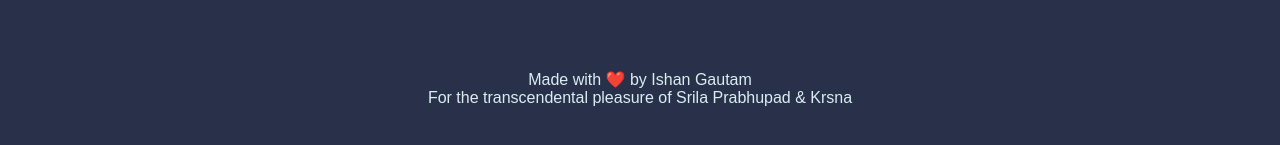
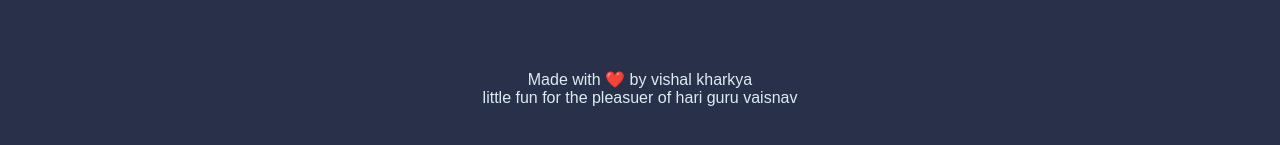
Before and after one commit to vishal1015/drum-kit-master, a plain HTML site: page index.html in a window 1280 px wide. Shown: the part 505-650 px from the top of the page. Drawn offline with Linux system fonts and the light colour scheme.

Commit message:
Update index.html

```diff
--- a/index.html
+++ b/index.html
@@ -23,8 +23,7 @@
 
 
   <footer>
-    Made with ❤️ by Ishan Gautam <br>For the transcendental pleasure of Srila Prabhupad & Krsna
-  </footer>
+    Made with ❤️ by vishal kharkya  <br> little fun  for the pleasuer of hari guru vaisnav  </footer>
 </body>
 
 <script src="index.js"></script>
```
